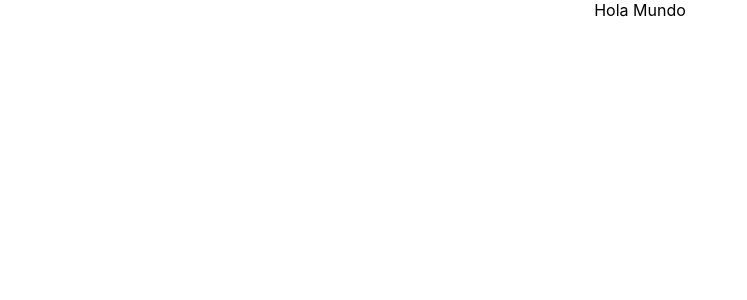
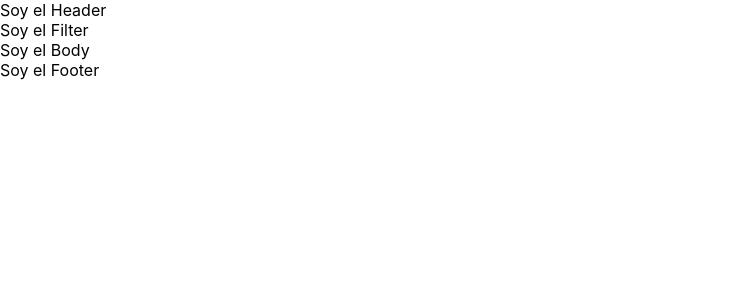
Before and after one commit to Sgutierrezgf/pokedata, a React (Create React App) app: page / in a window 1280 px wide. Shown: the top 300 px of the page, without its empty margins (0-747 px from the left). Built offline with nearby package versions, Linux system fonts and the light colour scheme.

Commit message:
creando la estructura del proyecto

```diff
--- a/package.json
+++ b/package.json
@@ -8,6 +8,8 @@
     "@testing-library/user-event": "^12.2.0",
     "react": "^17.0.1",
     "react-dom": "^17.0.1",
+    "react-router": "^5.2.0",
+    "react-router-dom": "^5.2.0",
     "react-scripts": "4.0.0",
     "web-vitals": "^0.2.4"
   },
--- a/src/App.js
+++ /dev/null
@@ -1,12 +0,0 @@
-import logo from './logo.svg';
-import './App.css';
-
-function App() {
-  return (
-    <div className="App">
-        Hola Mundo
-    </div>
-  );
-}
-
-export default App;
--- /dev/null
+++ b/src/components/Body.jsx
@@ -0,0 +1,12 @@
+import React from 'react';
+
+
+const Body = () => {
+  return (
+    <header>
+        Soy el Body
+    </header>
+  );
+};
+
+export default Body;
--- /dev/null
+++ b/src/components/Filter.jsx
@@ -0,0 +1,12 @@
+import React from 'react';
+
+
+const Filter = () => {
+  return (
+    <header>
+        Soy el Filter
+    </header>
+  );
+};
+
+export default Filter;
--- /dev/null
+++ b/src/components/Footer.jsx
@@ -0,0 +1,11 @@
+import React from 'react';
+
+const Footer = () => {
+  return (
+    <footer className='footer'>
+        Soy el Footer
+    </footer>
+  );
+};
+
+export default Footer;
--- /dev/null
+++ b/src/components/Header.jsx
@@ -0,0 +1,12 @@
+import React from 'react';
+
+
+const Header = () => {
+  return (
+    <header>
+        Soy el Header
+    </header>
+  );
+};
+
+export default Header;
--- /dev/null
+++ b/src/components/Layout.jsx
@@ -0,0 +1,12 @@
+import React from 'react';
+import Footer from './Footer';
+import Header from './Header';
+
+const Layout = ({ children }) => (
+  <div className='layout'>
+    <Header />
+    {children}
+    <Footer />
+  </div>
+);
+export default Layout;
--- /dev/null
+++ b/src/container/App.js
@@ -0,0 +1,18 @@
+import '../assets/styles/container/App.css';
+import { BrowserRouter } from 'react-router-dom';
+import Layout from '../components/Layout';
+import Body from '../components/Body';
+import Filter from '../components/Filter';
+
+function App() {
+  return (
+    <BrowserRouter>
+      <Layout>
+      <Filter/>
+      <Body/>
+      </Layout>
+    </BrowserRouter>
+  );
+}
+
+export default App;
--- a/src/index.js
+++ b/src/index.js
@@ -1,7 +1,7 @@
 import React from 'react';
 import ReactDOM from 'react-dom';
 import './index.css';
-import App from './App';
+import App from './container/App';
 import reportWebVitals from './reportWebVitals';
 
 ReactDOM.render(
```
Also changed, not shown: src/assets/styles/container/App.css (renamed from src/App.css), src/components/Search.jsx (added), src/logo.svg (deleted), 1 other file (tests, documents, lock files or other folders).
